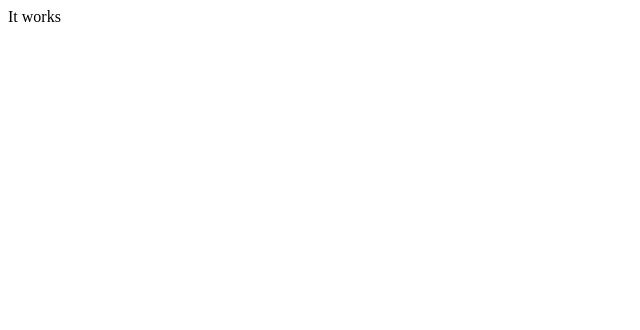
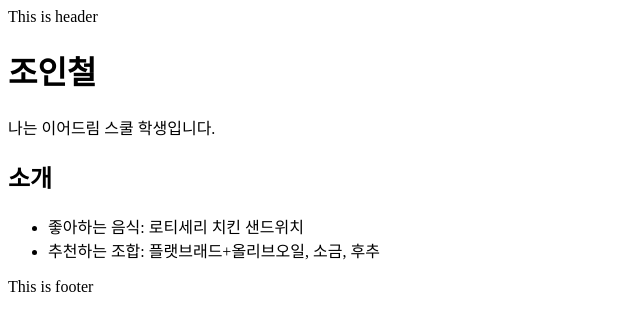
Before and after one commit to carryplz/carryplz.github.io, a plain HTML site: page index.html in a window 1280 px wide. Shown: the whole page, without its empty margins (0-640 px from the left). Drawn offline with Linux system fonts and the light colour scheme.

Commit message:
feat: index.html add body

```diff
--- a/index.html
+++ b/index.html
@@ -5,6 +5,18 @@
 		<title>My first Page</title>
 		<meta name="viewport" content="width=device-width, initial-scal =1.0">
 	</head>
-	<body>It works</body>
+	<body>
+		<header>This is header</header>
+		<main class="container">
+			<h1>조인철</h1>
+			<p>나는 이어드림 스쿨 학생입니다.</p>
+			<h2>소개</h2>
+			<ul>
+				<li>좋아하는 음식: 로티세리 치킨 샌드위치</li>
+				<li>추천하는 조합: 플랫브래드+올리브오일, 소금, 후추</li>
+			</ul>
+		</main>
+		<footer>This is footer</footer>
+	</body>
 
 </html>
```
